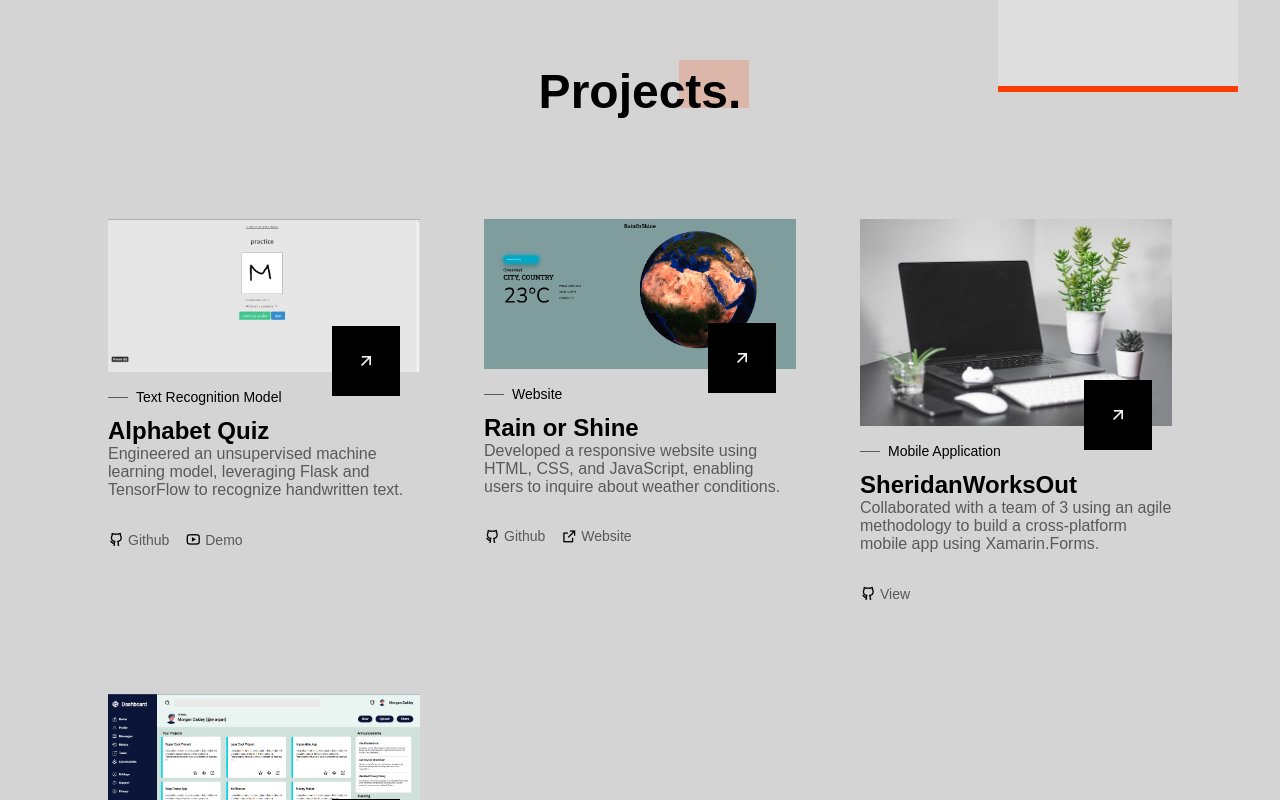
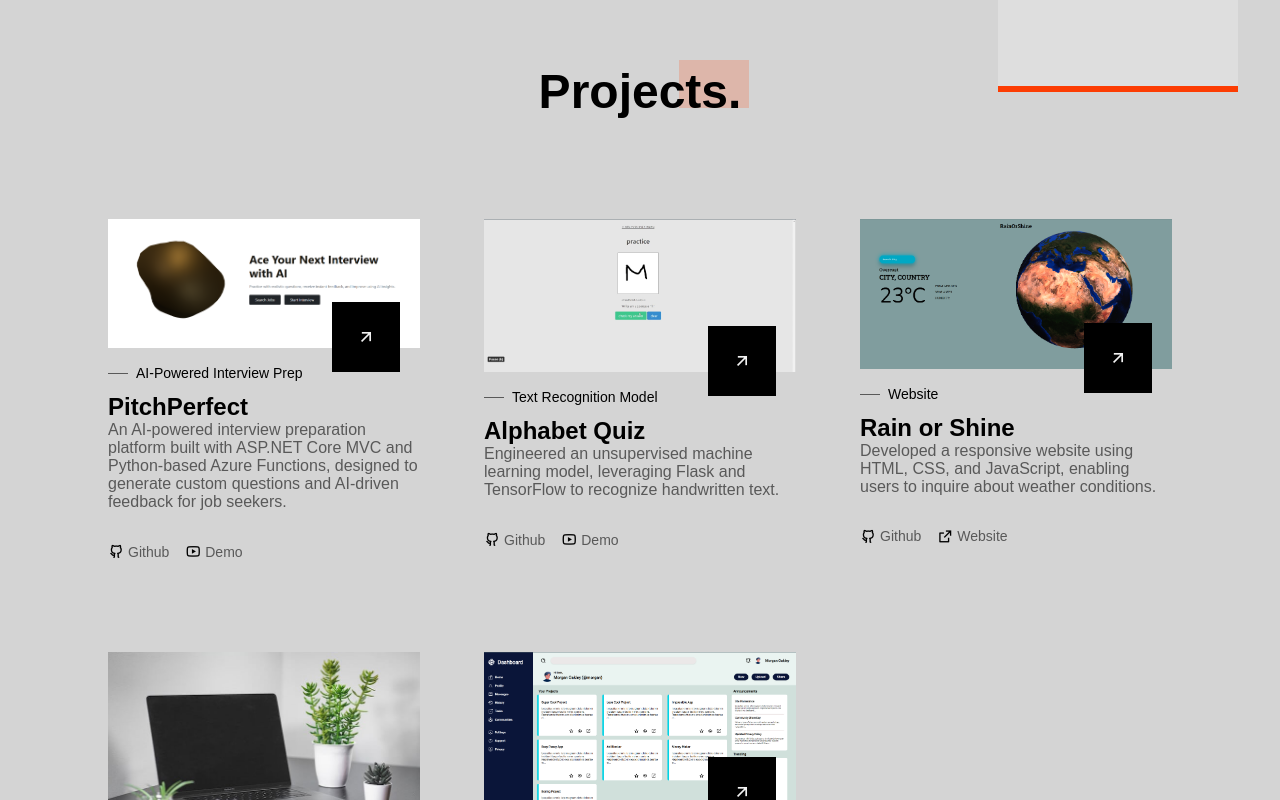
Before and after one commit to Tahawaztaken/Portfolio2, a plain HTML site: page index.html in a window 1280 px wide. Shown: the part 1560-2360 px from the top of the page. Drawn offline with nearby package versions, Linux system fonts and the light colour scheme; a web font is replaced by a local one.

Commit message:
Added PitchPerfect project

```diff
--- a/index.html
+++ b/index.html
@@ -92,8 +92,7 @@
 
                 <div class="home__info">
                     <p class="home__description">
-                        <b>Fullstack Developer</b>, with an interest in Data Science
-                        and 3D Web Design.
+                        <b>Fullstack Developer</b>, with exposure to a diverse range of roles across Data Science, DevOps, and Software Development.
                     </p>
 
                     <a href="#about" class="home__scroll">
@@ -131,7 +130,7 @@
                     </p>
                     <ul class="about__list">
                         <li class="about__item">
-                            <b>My Skills Are:</b> Python, JavaScript, C#, Flask, ASP.NET, Git & Github
+                            <b>My Skills Include:</b> React.js, .NET Framework, C#, Python, JavaScript, Microsoft Azure, Git, and SQL.
                         </li>
                     </ul>
                     <div class="about__buttons">
@@ -153,6 +152,33 @@
             </h2>
 
             <div class="projects__container container grid">
+                <article class="projects__card">
+                    <div class="projects__image">
+                        <img src="assets/img/PitchPerfect.PNG" alt="image" class="projects_img">
+
+                        <a href="https://github.com/Tahawaztaken/TextRecognition" target="_blank" class="projects__button button">
+                            <i class="ri-arrow-right-up-line"></i>
+                        </a>
+                    </div>
+
+                    <div class="projects__content">
+                        <h3 class="projects__subtitle">AI-Powered Interview Prep</h3>
+                        <h2 class="projects__title">PitchPerfect</h2>
+
+                        <p class="projects__description">
+                            An AI-powered interview preparation platform built with ASP.NET Core MVC and Python-based Azure Functions, designed to generate custom questions and AI-driven feedback for job seekers.
+                        </p>
+                    </div>
+
+                    <div class="projects__buttons">
+                        <a href="https://github.com/Tahawaztaken/TextRecognition" target="_blank" class="projects__link">
+                            <i class="ri-github-line"></i> Github
+                        </a>
+                        <a href="https://youtu.be/U4Nxg_J5cCc" target="_blank" class="projects__link">
+                            <i class="ri-youtube-line"></i> Demo
+                        </a>
+                    </div>
+                </article>
                 <article class="projects__card">
                     <div class="projects__image">
                         <img src="assets/img/AlphabetQuiz.PNG" alt="image" class="projects_img">
```
Also changed, not shown: assets/img/PitchPerfect.PNG (added).
